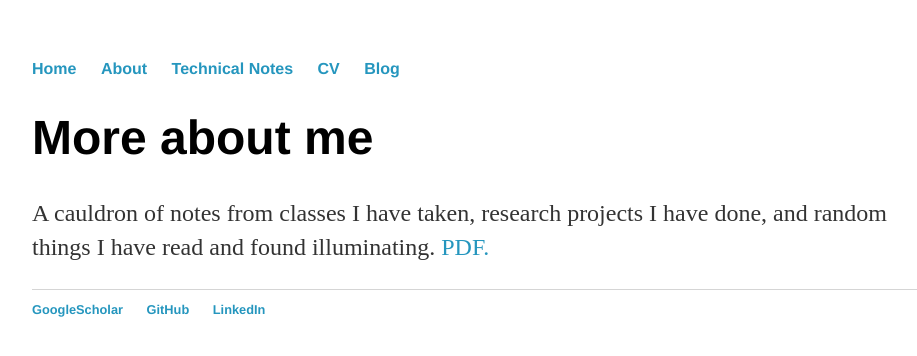
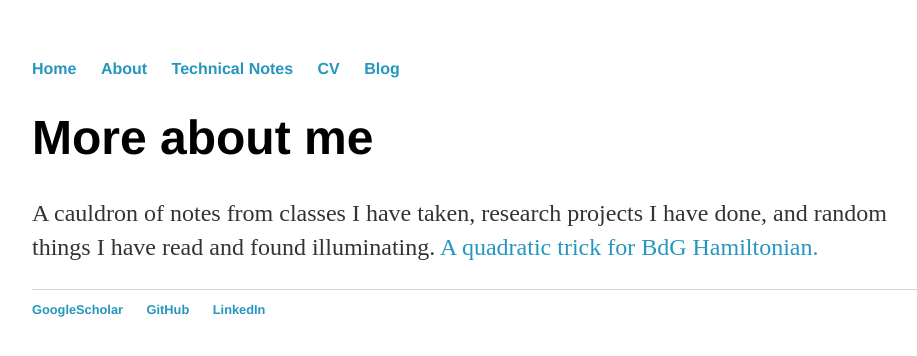
Before and after one commit to Leo-Lo/Leo-Lo.github.io, a Jekyll site: the page built from technical_notes/index.html, in a window 1280 px wide. Shown: the top 356 px of the page, without its empty margins (160-1077 px from the left). Built offline with Jekyll 4.4.1, drawn with Linux system fonts in a browser that asks for light colours.

Commit message:
Update index.html

```diff
--- a/technical_notes/index.html
+++ b/technical_notes/index.html
@@ -6,6 +6,6 @@ title: Technical notes
 	<h1> More about me </h1>
 	<p> A cauldron of notes from classes I have taken, research projects I have done, and random things I have read and found illuminating.
 
-		<a href="/technical_notes/document.pdf" target="_blank">PDF.</a>
+		<a href="/technical_notes/Quadratic_trick_for_BdG_Hamiltonian.pdf" target="_blank">A quadratic trick for BdG Hamiltonian.</a>
 	</p>
 </div><!-- /.blurb -->
```
